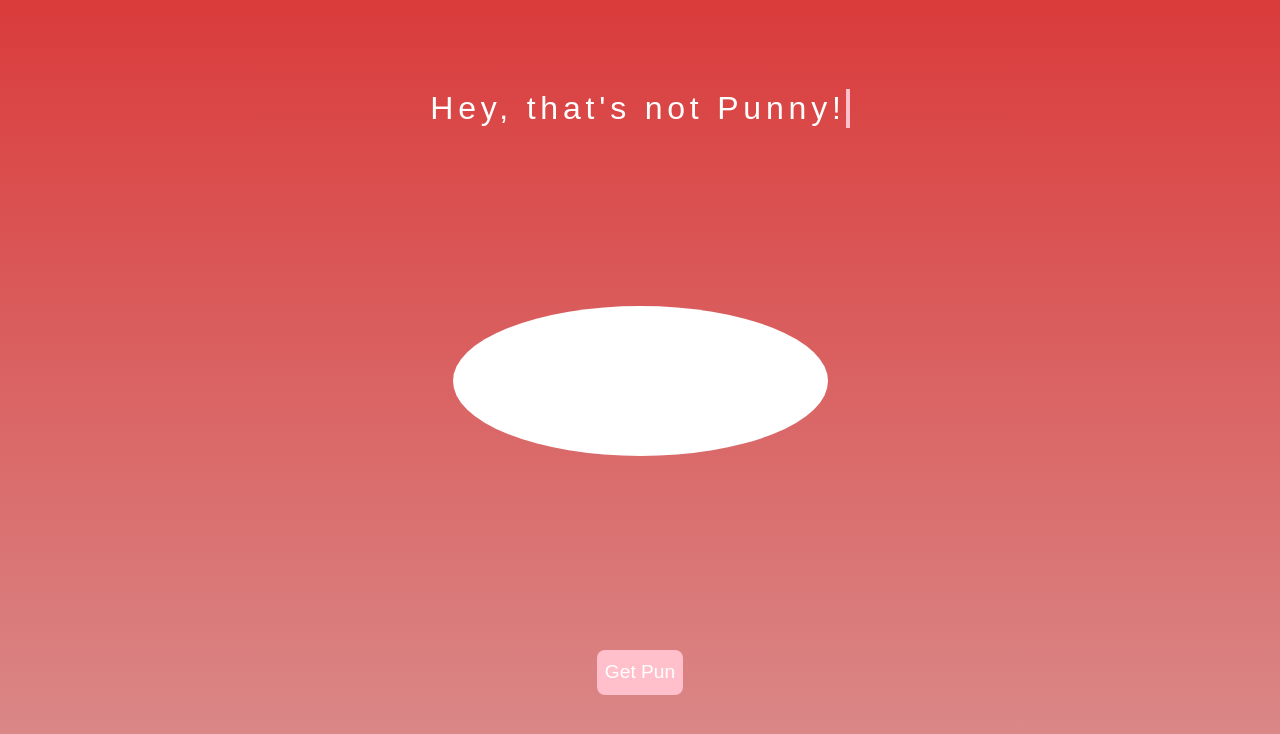
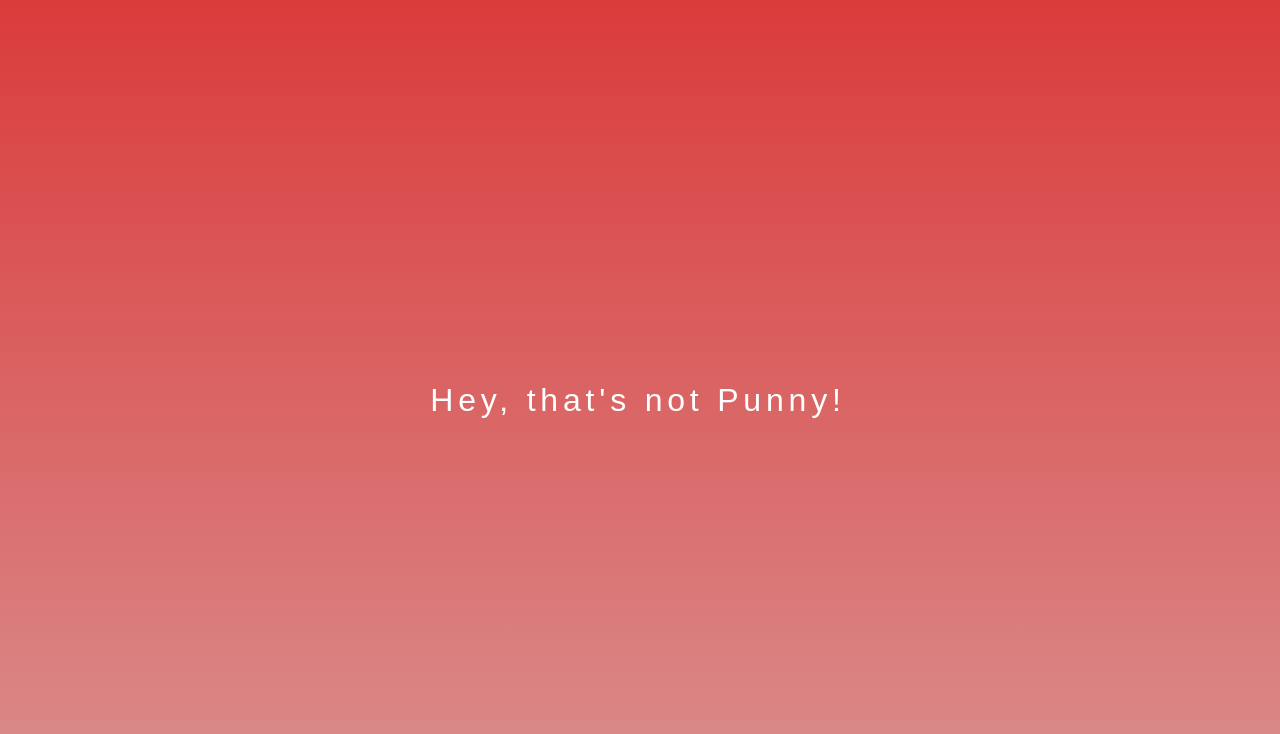
Before and after one commit to elumnica/not-punny, a React (Create React App) app: page / in a window 1280 px wide. Shown: the top 734 px of the page. Built offline with nearby package versions, Linux system fonts and the light colour scheme.

Commit message:
added pun bubble

```diff
--- a/src/App.css
+++ b/src/App.css
@@ -21,12 +21,7 @@
     blink-caret .75s step-end infinite;
 }
 
-.divCloud{
-    background-color: #fff;
-    height: 150px;
-    width: 375px;
-    border-radius: 50%;
-}
+
 
 /* The typing effect */
 @keyframes typing {
--- a/src/App.js
+++ b/src/App.js
@@ -10,11 +10,6 @@ function App() {
   return (
     <div className='parent'>
         <h2 className='title'>Hey, that's not Punny!</h2>
-        <div className = 'divCloud'>
-
-        </div>
-        <Button />
-
     </div>
   );
 }
```
Also changed, not shown: src/components/getPuns.js (+17 -0 lines).
